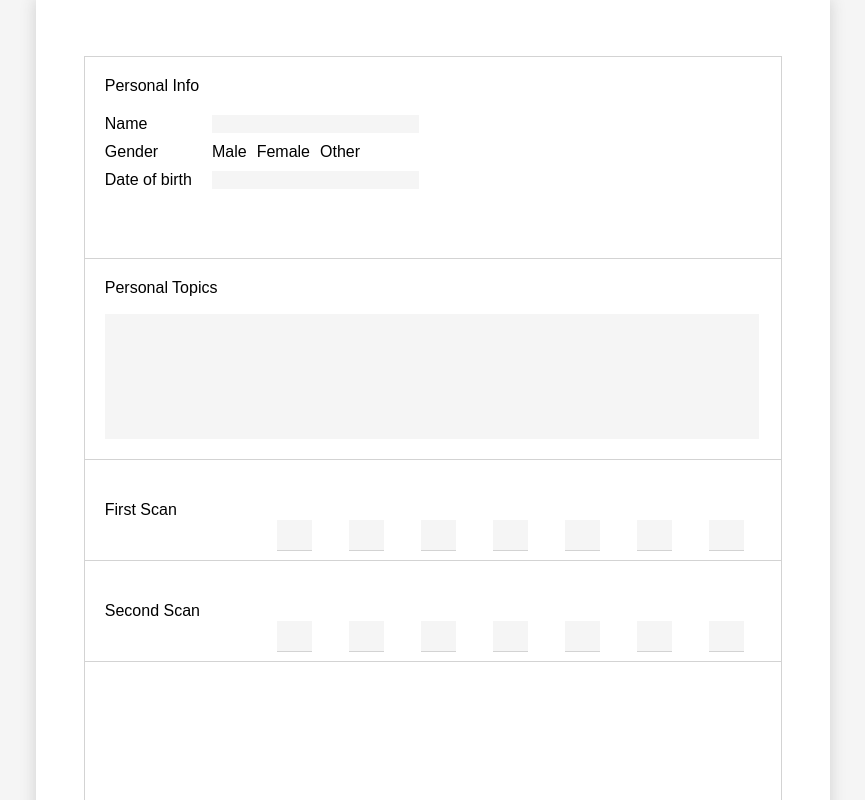
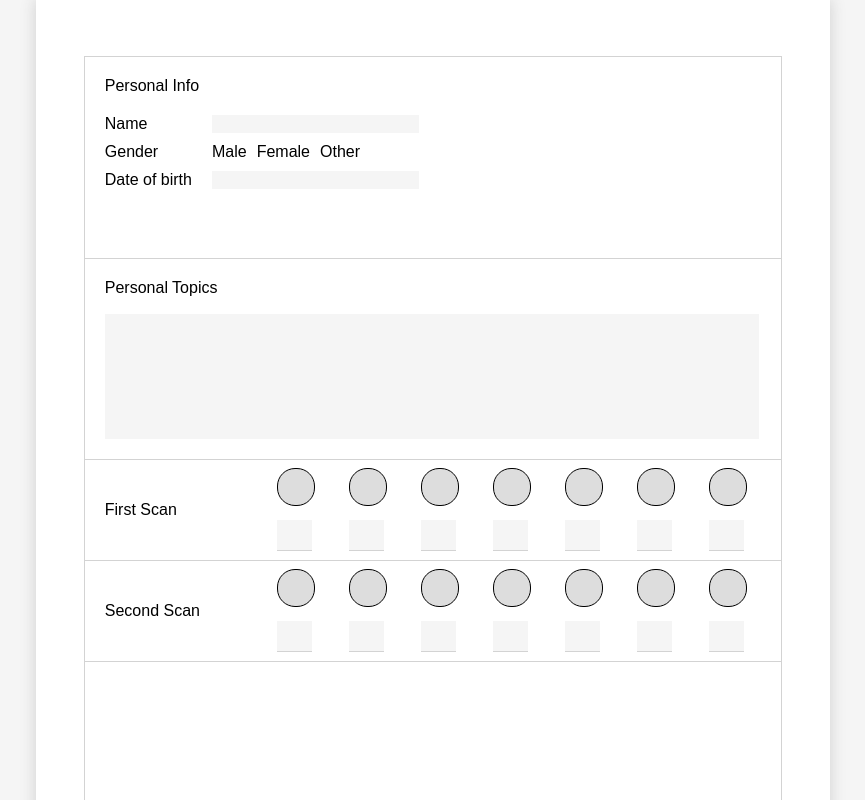
Before and after one commit to phpaul89/psheet-fullvue, a Vue app: page / in a window 1280 px wide. Shown: the top 800 px of the page, without its empty margins (207-1072 px from the left). Built offline with nearby package versions, Linux system fonts and the light colour scheme.

Commit message:
Added: Pie coloring functionality

```diff
--- a/src/components/PercentagePie.vue
+++ b/src/components/PercentagePie.vue
@@ -1,18 +1,87 @@
 <template>
-  <div class="circle"></div>
+  <div class="circle">
+    <canvas :id="id" width="36" height="36" class="cnv"></canvas>
+  </div>
 </template>
 
 <script>
 export default {
   name: "PercentagePie",
   props: {
-    tag: String
+    tag: String,
+    id: String
   },
-  created: function() {
-    console.log("tag is: ", this.tag);
+  watch: {
+    tag: function() {
+      //console.log("change");
+      this.updatePie(this.tag);
+    }
+  },
+  data() {
+    return {
+      ntag: ""
+    };
+  },
+  methods: {
+    updatePie: function(inputValue) {
+      //console.log("my input: ", inputValue);
+      //console.log(this.id);
+      //this.ntag = this.tag + "x";
+
+      const canvas = document.getElementById(this.id);
+      const context = canvas.getContext("2d");
+      const centerX = canvas.width / 2;
+      const centerY = canvas.height / 2;
+      const radius = 18;
+
+      /* full circle: */
+      context.beginPath();
+      context.moveTo(centerX, centerY);
+      /* draw arc from 0 to 2 * Math.PI which is equivalent to 360 deg */
+      context.arc(centerX, centerY, radius, 0, 2 * Math.PI, false);
+      context.closePath();
+      context.fillStyle = "#ddd";
+      context.fill();
+
+      /* part circle: */
+      context.beginPath();
+      context.moveTo(centerX, centerY);
+      context.arc(
+        centerX,
+        centerY,
+        radius,
+        0 * Math.PI,
+        ((2 * inputValue) / 100) * Math.PI,
+        false
+      );
+      context.fillStyle = this.fillColorPie(this.id);
+      context.fill();
+    },
+    fillColorPie: function(idString) {
+      if (idString.includes("One")) {
+        return "red";
+      } else if (idString.includes("Two")) {
+        return "orange";
+      } else if (idString.includes("Three")) {
+        return "yellow";
+      } else if (idString.includes("Four")) {
+        return "limegreen";
+      } else if (idString.includes("Five")) {
+        return "skyblue";
+      } else if (idString.includes("Six")) {
+        return "plum";
+      } else if (idString.includes("Seven")) {
+        return "white";
+      }
+    }
   }
 };
 </script>
 
 <style scoped>
+.cnv {
+  background-color: #ddd;
+  border-radius: 18px;
+  border: 1px solid black;
+}
 </style>
--- a/src/components/Scan.vue
+++ b/src/components/Scan.vue
@@ -3,35 +3,35 @@
     <div id="scan-text">{{scanText}}</div>
     <div id="scan-chakra">
       <div id="scan-chakra-upper">
-        <PercentagePie v-bind:tag="fields.chakraOne" />
-        <PercentagePie tag="2" />
-        <PercentagePie tag="3" />
-        <PercentagePie tag="4" />
-        <PercentagePie tag="5" />
-        <PercentagePie tag="6" />
-        <PercentagePie tag="7" />
+        <PercentagePie :tag="fields[0].chakraOne" :id="'canvasOne'+ scanId" />
+        <PercentagePie :tag="fields[1].chakraTwo" :id="'canvasTwo'+ scanId" />
+        <PercentagePie :tag="fields[2].chakraThree" :id="'canvasThree'+ scanId" />
+        <PercentagePie :tag="fields[3].chakraFour" :id="'canvasFour'+ scanId" />
+        <PercentagePie :tag="fields[4].chakraFive" :id="'canvasFive'+ scanId" />
+        <PercentagePie :tag="fields[5].chakraSix" :id="'canvasSix'+ scanId" />
+        <PercentagePie :tag="fields[6].chakraSeven" :id="'canvasSeven'+ scanId" />
       </div>
       <div id="scan-chakra-lower">
         <div class="underscore">
-          <input maxlength="3" v-model="fields.chakraOne" />
+          <input maxlength="3" v-model="fields[0].chakraOne" />
         </div>
         <div class="underscore">
-          <input maxlength="3" v-model="fields.chakraTwo" />
+          <input maxlength="3" v-model="fields[1].chakraTwo" />
         </div>
         <div class="underscore">
-          <input maxlength="3" v-model="fields.chakraThree" />
+          <input maxlength="3" v-model="fields[2].chakraThree" />
         </div>
         <div class="underscore">
-          <input maxlength="3" v-model="fields.chakraFour" />
+          <input maxlength="3" v-model="fields[3].chakraFour" />
         </div>
         <div class="underscore">
-          <input maxlength="3" v-model="fields.chakraFive" />
+          <input maxlength="3" v-model="fields[4].chakraFive" />
         </div>
         <div class="underscore">
-          <input maxlength="3" v-model="fields.chakraSix" />
+          <input maxlength="3" v-model="fields[5].chakraSix" />
         </div>
         <div class="underscore">
-          <input maxlength="3" v-model="fields.chakraSeven" />
+          <input maxlength="3" v-model="fields[6].chakraSeven" />
         </div>
       </div>
     </div>
@@ -45,7 +45,8 @@ export default {
   name: "Scan",
   components: { PercentagePie },
   props: {
-    scanText: String
+    scanText: String,
+    scanId: String
   },
   data() {
     return {
--- a/src/components/Scans.vue
+++ b/src/components/Scans.vue
@@ -1,8 +1,8 @@
 <template>
   <!-- Scans -->
   <div id="scans">
-    <Scan scanText="First Scan" />
-    <Scan scanText="Second Scan" />
+    <Scan scanText="First Scan" scanId="SCA" />
+    <Scan scanText="Second Scan" scanId="SCB" />
   </div>
 </template>
 
```
